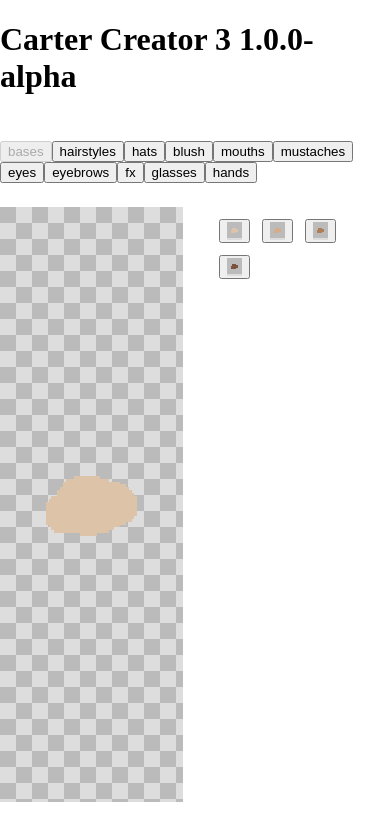
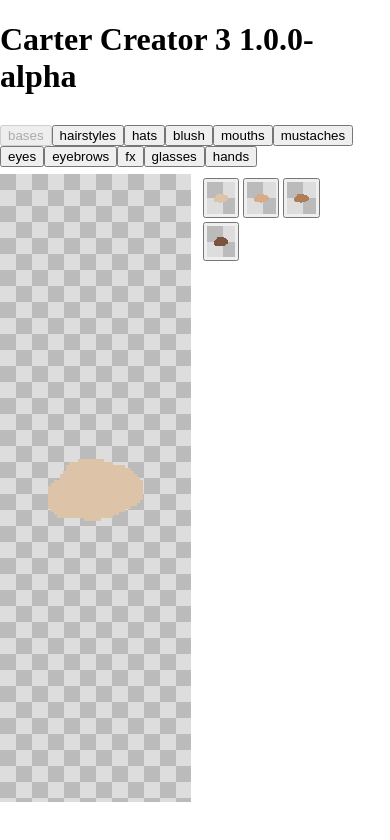
Before and after one commit to maffiemaffie/carter-creator-3, a React (Vite) app: page / in a window 390 px wide. Shown: the top 840 px of the page. Built offline with nearby package versions, Linux system fonts and the light colour scheme.

Commit message:
temporary better fit on mobile phones

```diff
--- a/src/App.css
+++ b/src/App.css
@@ -50,7 +50,7 @@ pre {
   grid-template-columns: 1fr 1fr 1fr;
   grid-template-rows: 1fr 1fr 1fr;
 
-  gap: 12px;
+  gap: 1vw;
 
   max-width: 30vw;
   max-height: fit-content;
@@ -60,8 +60,7 @@ pre {
   grid-area: book;
   width: fit-content;
   height: fit-content;
-  padding: 12px;
-  border-radius: 12px;
+  padding: 1vw;
 }
 
 #main-wrapper {
@@ -84,7 +83,11 @@ pre {
   grid-template-columns: 1fr 1fr;
   grid-template-rows: auto auto 1fr;
 
-  gap: 24px;
+  gap: 2vw;
+}
+
+button {
+  padding: 0.5vw;
 }
 
 body {
```
